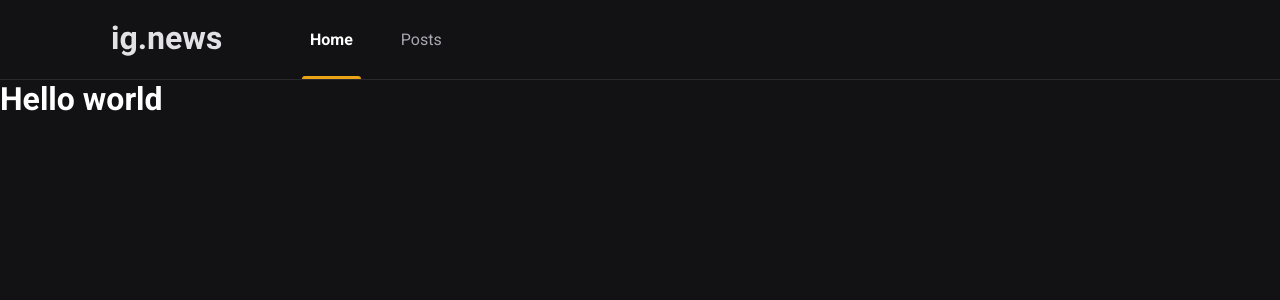
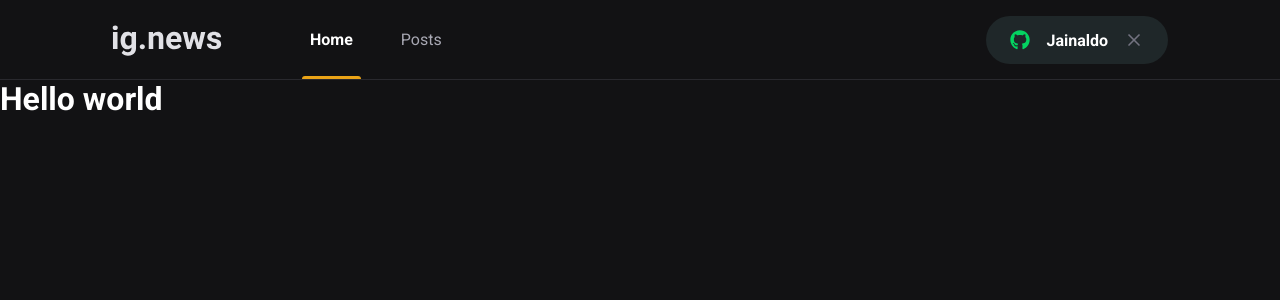
Before and after one commit to jainaldo/ignews, a Next.js app: page / in a window 1280 px wide. Shown: the top 300 px of the page. Built offline with nearby package versions, Linux system fonts and the light colour scheme.

Commit message:
Compenente: SignInButton

```diff
--- a/package.json
+++ b/package.json
@@ -12,6 +12,7 @@
     "next": "13.2.4",
     "react": "18.2.0",
     "react-dom": "18.2.0",
+    "react-icons": "^4.8.0",
     "sass": "^1.60.0"
   },
   "devDependencies": {
--- a/src/components/Header/index.tsx
+++ b/src/components/Header/index.tsx
@@ -1,5 +1,6 @@
 
 import styles from "./styles.module.scss";
+import { SignInButton } from '../SignInButton/index';
 
 export function Header() {
   return (
@@ -10,6 +11,7 @@
           <a className={styles.active}>Home</a>
           <a>Posts</a>
         </nav>
+        <SignInButton />
       </div>
     </header>
   )
--- a/src/components/Header/styles.module.scss
+++ b/src/components/Header/styles.module.scss
@@ -51,4 +51,8 @@
       }
     }
   }
+
+  button {
+    margin-left: auto;
+  }
 }
--- /dev/null
+++ b/src/components/SignInButton/index.tsx
@@ -0,0 +1,21 @@
+import { FaGithub } from "react-icons/fa"
+import { FiX } from "react-icons/fi"
+
+import styles from './styles.module.scss';
+
+export function SignInButton() {
+  const isUserLoggedIn = true;
+
+  return isUserLoggedIn ? (
+    <button type="button" className={styles.signInButton}>
+      <FaGithub color="#04d361"/>
+      Jainaldo
+      <FiX color="#737380" className={styles.closeIcon} />
+    </button>
+  ): (
+    <button type="button" className={styles.signInButton}>
+      <FaGithub color="#eba417"/>
+      Sign in with Github
+    </button>
+  )
+}
--- /dev/null
+++ b/src/components/SignInButton/styles.module.scss
@@ -0,0 +1,33 @@
+.signInButton {
+  height: 3rem;
+  border-radius: 3rem;
+  background-color: var(--gray-850);
+  border: 0;
+  padding:  0 1.5rem;
+
+  display: flex;
+  align-items: center;
+  justify-content: center;
+
+  color: var(--white);
+  font-weight: bold;
+
+  svg {
+    width: 20px;
+    height: 20px;
+  }
+
+  svg:first-child {
+    margin-right: 1rem;
+  }
+
+  svg.closeIcon {
+    margin-left: 1rem;
+  }
+
+  transition: filter 0.2s;
+
+  &:hover {
+    filter: brightness(0.8);
+  }
+}
--- a/src/styles/global.scss
+++ b/src/styles/global.scss
@@ -10,6 +10,7 @@
   --gray-100: #e1e1e6;
   --gray-300: #a8a8b3;
   --gray-800: #29292e;
+  --gray-850: #1f2729;
   --gray-900: #121214;
 
   --cyan-500: #61dafb;
```
Also changed, not shown: 1 other file (tests, documents, lock files or other folders).
